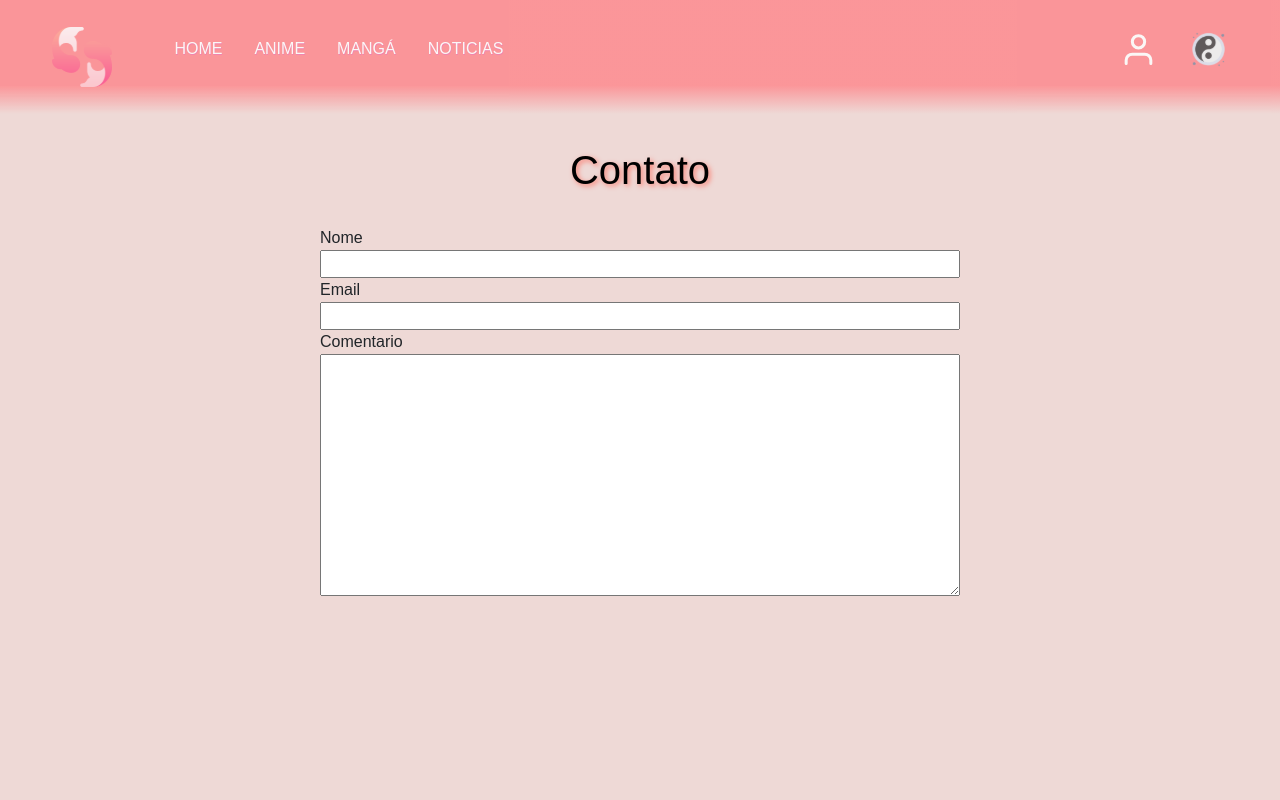
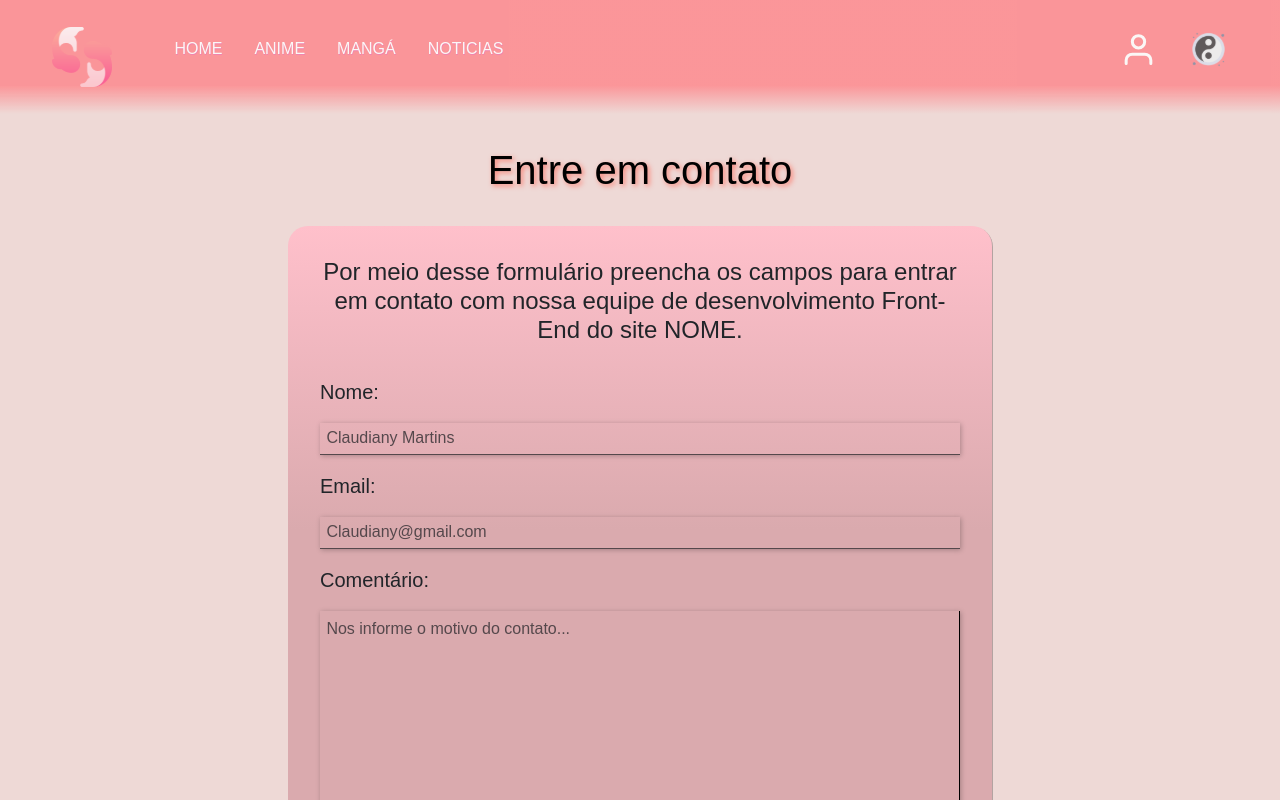
Before and after one commit to italoant/react-projeto-final, a React (Create React App) app: page /contato in a window 1280 px wide. Shown: the top 800 px of the page. Built offline with nearby package versions, Linux system fonts and the light colour scheme; the HTML template or start-up script is replaced by a standard one.

Commit message:
estilizando pagina de contato

```diff
--- a/src/components/Footer/Style.js
+++ b/src/components/Footer/Style.js
@@ -11,6 +11,7 @@ export const Style = styled.footer`
     justify-content: center;
     align-items: center;
     color: white;
+
 
     .containerFooter{
         display: flex;
--- a/src/components/Footer/pagFooter/Contato/Contato.jsx
+++ b/src/components/Footer/pagFooter/Contato/Contato.jsx
@@ -1,25 +1,43 @@
 import React from 'react';
-import { EstiloContato } from '../Contato/StylePag';
+import { EstiloContato, BackgroudForm } from '../Contato/StylePag';
 import { H1Style } from '../Equipe/Style';
-
-// import { Container } from './styles';
 
 export default function Contato() {
     return (
-        <div>
-            <H1Style> Contato </H1Style>
+        <div className="containerContato">
+            <H1Style> Entre em contato </H1Style>
                 <EstiloContato>
+                    <BackgroudForm>
                         <div className="containerForm">
+                            <h4> Por meio desse formulário preencha os campos para entrar em contato com nossa equipe de desenvolvimento Front-End do site NOME. </h4>
                             <form className="formulario">
-                        <label htmlFor="nome">Nome </label>
-                        <input type="text" id="nome" />
-                        <label htmlFor="email">Email </label>
-                        <input type="email" />
-                        <label htmlFor="comentario">Comentario </label>
-                        <textarea name="comentario" id="comentario" cols="30" rows="10">
+                                <label htmlFor="nome">Nome: </label>
+                                <input type="text" id="nome" placeholder="Claudiany Martins" />
+                                <label htmlFor="email">Email: </label>
+                                <input type="email" placeholder="Claudiany@gmail.com" />
+                                <label htmlFor="comentario">Comentário: </label>
+                                <textarea name="comentario" id="comentario" placeholder="Nos informe o motivo do contato..." cols="30" rows="10" className="comentario">
                                 </textarea>
+                                <div className="botoes">
+                                    <button className="btnCancelar">
+                                        Cancelar
+                                    </button>
+                                    <button className="btnEnviar">
+                                        Enviar
+                                    </button>
+                                </div>
+                                <div className="gif">
+                                    <img src="https://i.pinimg.com/originals/1f/a8/d9/1fa8d907a5cc6e1fa22f431929ebc12a.gif" alt="" />
+                                </div>
+                                <div className="agradecimento">
+                                    <h5>
+                                        Até mais!
+                                            <span className="colocar um popup legal agradecendo e vice versa"> ありがとう </span>
+                                    </h5>
+                                </div>
                             </form>
                         </div>
+                    </BackgroudForm>
                 </EstiloContato>
         </div>
     );
--- a/src/components/Footer/pagFooter/Contato/StylePag.js
+++ b/src/components/Footer/pagFooter/Contato/StylePag.js
@@ -1,10 +1,27 @@
 import styled from "styled-components";
 
+export const BackgroudForm = styled.div`
+    background-color: #FFBDBF;
+    text-align: center;
+    border-radius: 20px;
+    padding: 4vh;
+    box-shadow: 1px 1px rgba(0, 0, 0, 25%);
+    margin-bottom: 50vh;
+    background: var(--pink1);
+    background-image: linear-gradient(to bottom , pink, var(--pink1), var(--pink1), var(--pink1),var(--pink1));
+`;
+
+
 export const EstiloContato = styled.div`
-    width: 100vw; height: 100vh;
+    width: 100vw; height: 120vh;
     display: flex;
     flex-direction: column;
     align-items: center;
+
+    h5{
+        flex-wrap: wrap;
+        text-align: center;
+    }
 
     .containerForm{
         width: 50vw;
@@ -12,5 +29,69 @@ export const EstiloContato = styled.div`
     .formulario{
         display: flex;
         flex-direction: column;
+        gap: 1rem;
+        margin-top: 2rem;
+
+        label{
+            text-align: left;
+            font-size: 20px;
+        }
+
+        input::placeholder, textarea::placeholder{
+            color: var(--black);
+        }
+
+        input, textarea{
+            background: none; border: none; outline: none;
+            padding: 1%;
+            box-shadow: 1px 1px 5px rgba(0, 0, 0, 25%);
+        }
+
+        textarea{
+            border-right: 1px solid black;
+            border-bottom: 1px solid black;
+        }
+
+        input{
+            border-bottom : 1px solid var(--black);
+            height: 2rem;
+        }
+
+    }
+
+    .botoes{
+        width: 100%;
+        display: flex;
+        align-items: center;
+        justify-content: space-around;
+
+        button{
+            width: 30%;
+            height: 3rem;
+            border-radius: 25px;
+            border: none; outline: none;
+            color: white;
+            text-transform: uppercase;
+            font-weight: bold;
+        }
+
+        .btnCancelar{
+            background-color: #FE6688;
+        }
+
+        .btnEnviar{
+            background-color: #F16EA5;
+        }
+    }
+
+    .gif{
+        display: flex;
+        justify-content: center;
+        margin-top: 5rem;
+    }
+    img{
+        border: 1px solid black;
+        padding: 1rem;
+        border-radius: 3px;
     }
 `;
--- a/src/components/Footer/pagFooter/Equipe/Style.js
+++ b/src/components/Footer/pagFooter/Equipe/Style.js
@@ -20,10 +20,9 @@ export const EstiloEquipe = styled.div`
         width: 70vw;
         display: flex;
         gap: 2rem;
+        border-radius: 20px 5px;
         background: var(--pink1);
         background-image: linear-gradient(to bottom , pink, var(--pink1), var(--pink1), var(--pink1));
-        border-radius: 20px 5px;
-
 
         .bordaImagem{
             border: 1px solid black;
```
Lines whose indentation alone changed are shown as unchanged.
